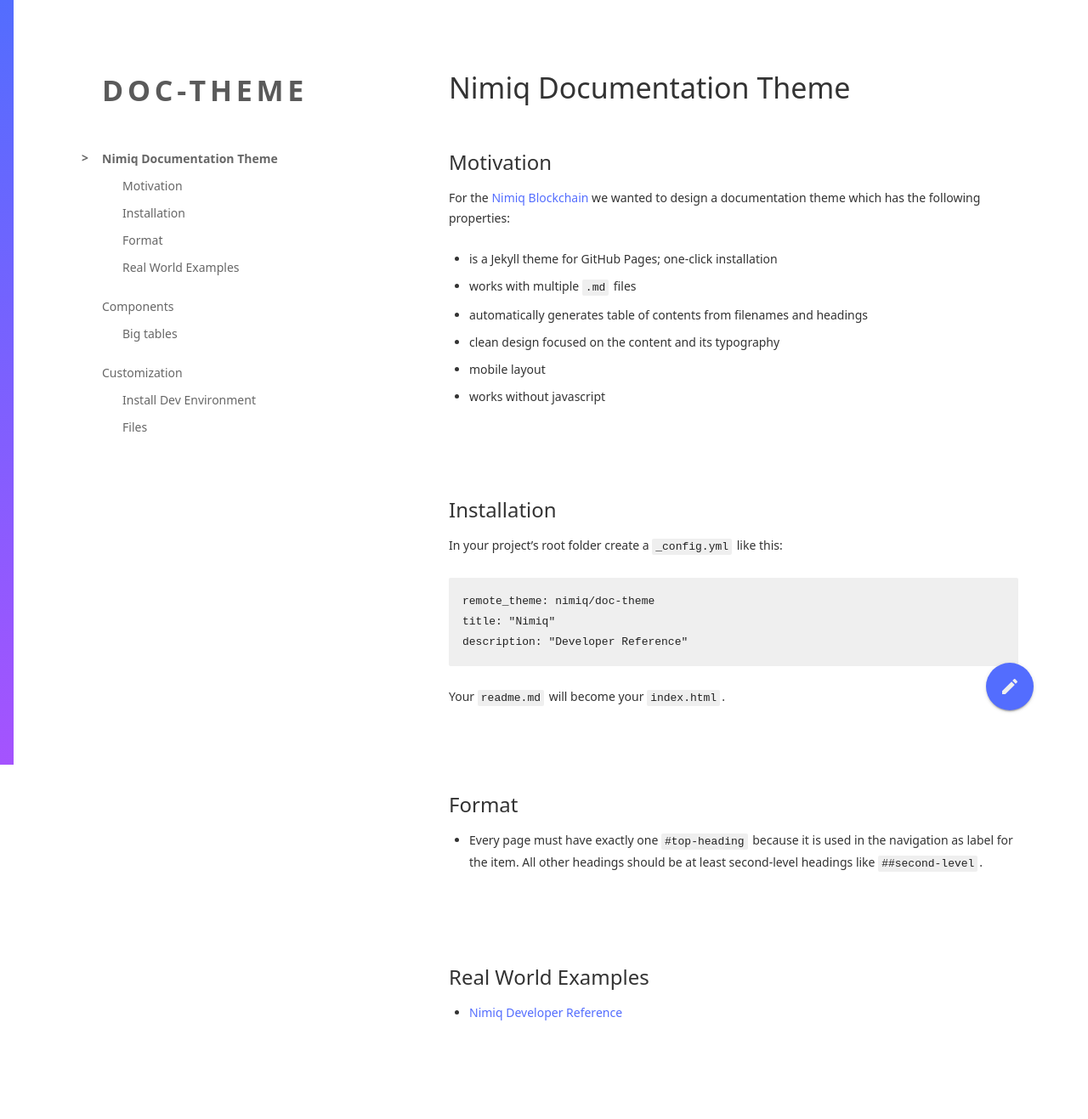
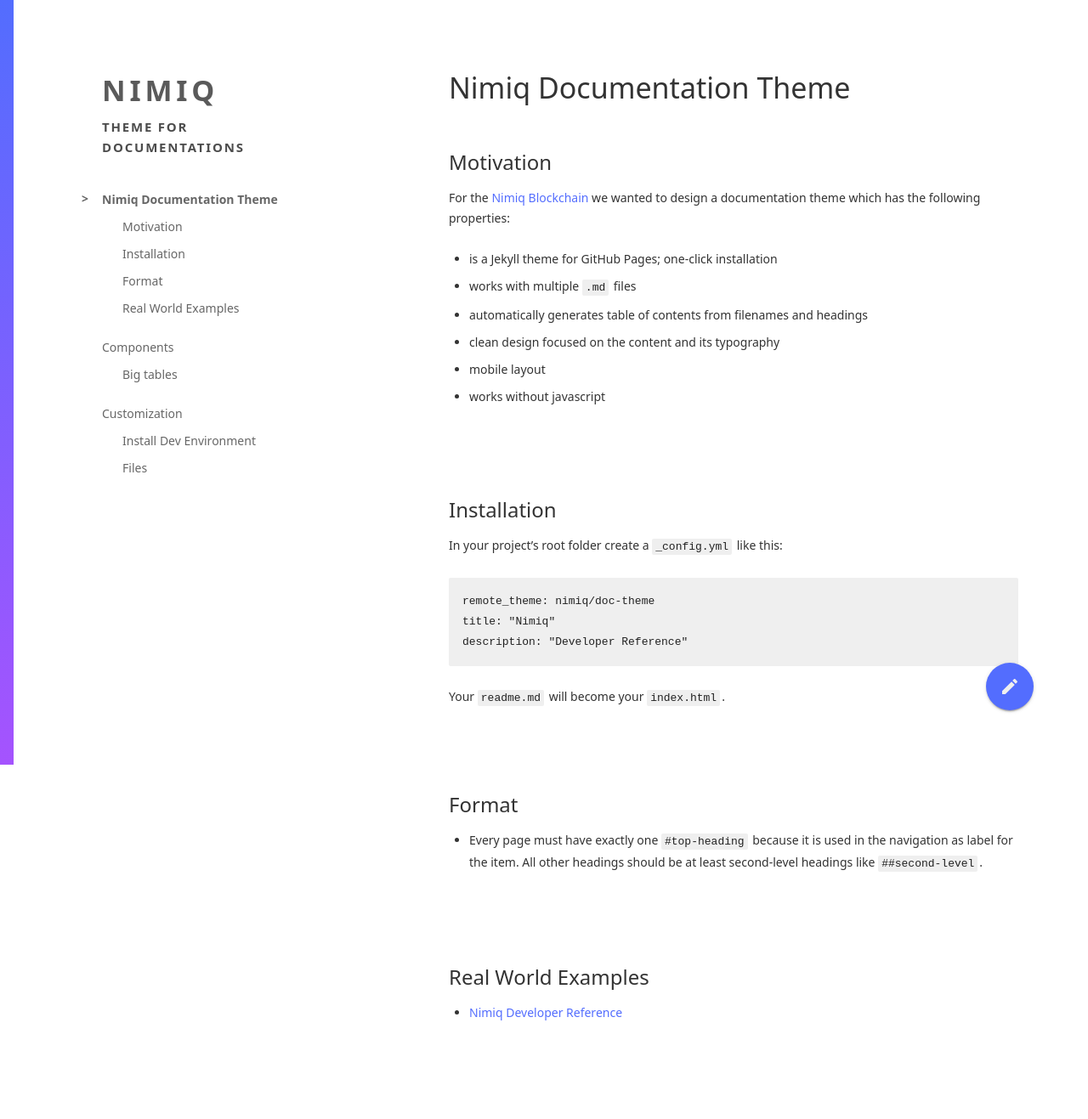
Before and after one commit to nimiq/doc-theme, a Jekyll site: the page built from README.md, in a window 1280 px wide. Shown: the whole page at 85% size. Built offline with Jekyll 4.4.1, drawn with Linux system fonts in a browser that asks for light colours; our own code applies the rules of GitHub Pages for plain Markdown files; the repository's description, which GitHub fills in, is left out.

Commit message:
Update _config.yml

```diff
--- a/_config.yml
+++ b/_config.yml
@@ -1 +1,3 @@
 remote_theme: nimiq/doc-theme
+title: "Nimiq"
+description: "Theme for Documentations"
```
